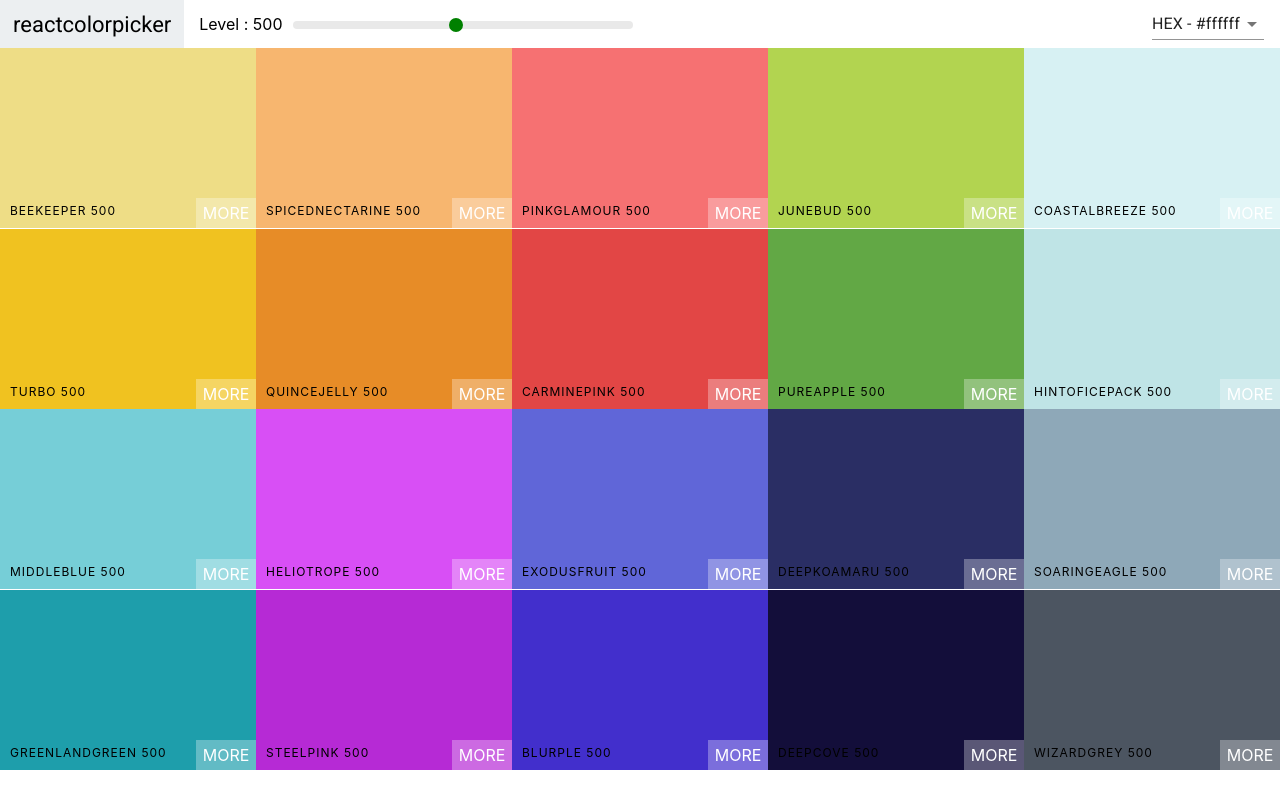
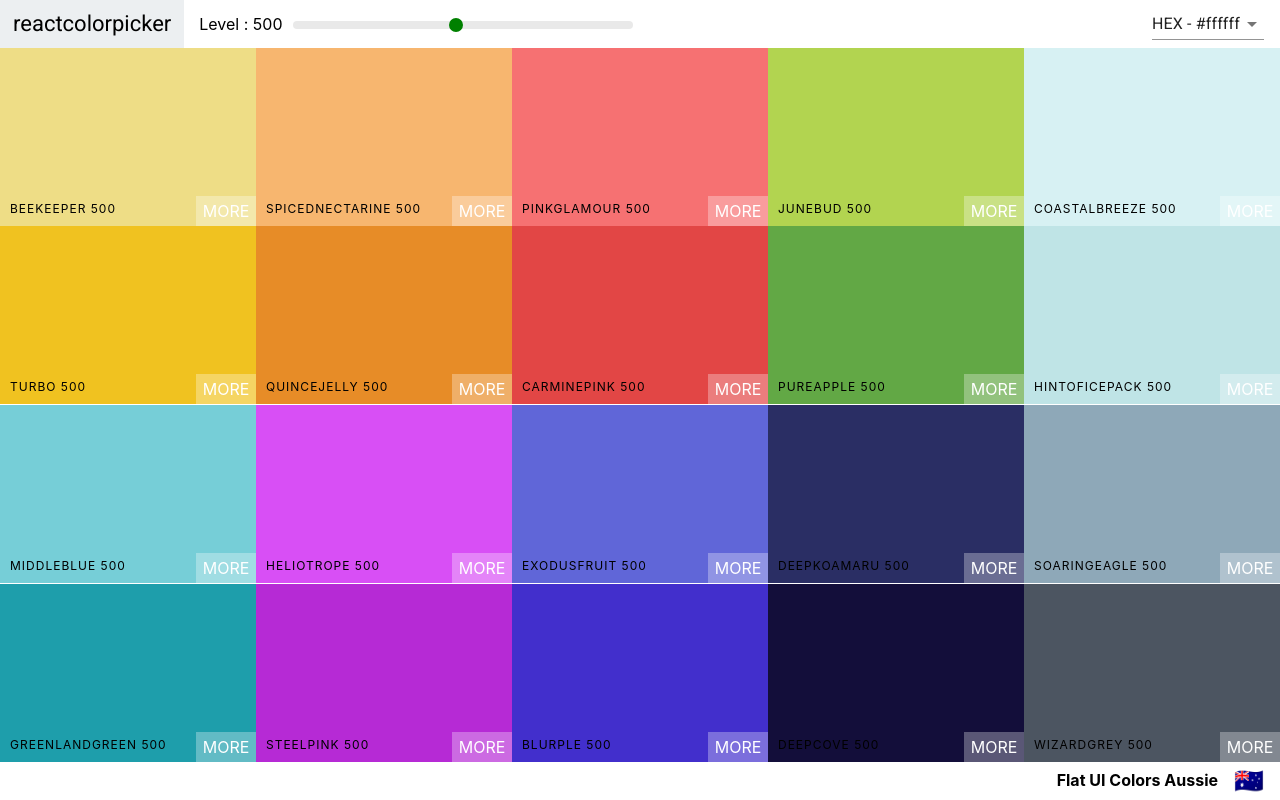
Before and after one commit to wkwkwkwk/learn-react, a React (Create React App) app: page / in a window 1280 px wide. Built offline with nearby package versions, Linux system fonts and the light colour scheme.

Commit message:
Add palette footer

```diff
--- a/src/Palette.css
+++ b/src/Palette.css
@@ -1,7 +1,23 @@
 .Palette {
     height: 100vh;
+    display: flex;
+    flex-direction: column;
 }
 
 .Palette-colors {
     height: 90%;
 }
+
+.Palette-footer {
+    background-color: white;
+    height: 5vh;
+    display: flex;
+    justify-content: flex-end;
+    align-items: center;
+    font-weight: bold;
+}
+
+.emoji {
+    font-size: 1.5rem;
+    margin: 0 1rem;
+}
--- a/src/Palette.js
+++ b/src/Palette.js
@@ -23,19 +23,21 @@
     }
 
     render() {
-        const { colors } = this.props.palette;
+        const { colors, paletteName, emoji } = this.props.palette;
         const { level, format } = this.state;
         const colorBoxes = colors[level].map(color => (
-            <ColorBox background={color[format]} name={color.name} />
+            <ColorBox background={color[format]} name={color.name} key={color.id} />
         ));
         return(
             <div className="Palette">
                 <Navbar level={level} changeLevel={this.changeLevel} handleChange={this.changeFormat} />
-                {/* Navbar goes here */}
                 <div className="Palette-colors">
                     {colorBoxes}
                 </div>
-                {/* footer eventualy */}
+                <footer className="Palette-footer">
+                    {paletteName}
+                    <span className="emoji">{emoji}</span>
+                </footer>
             </div>
         );
     }
```
